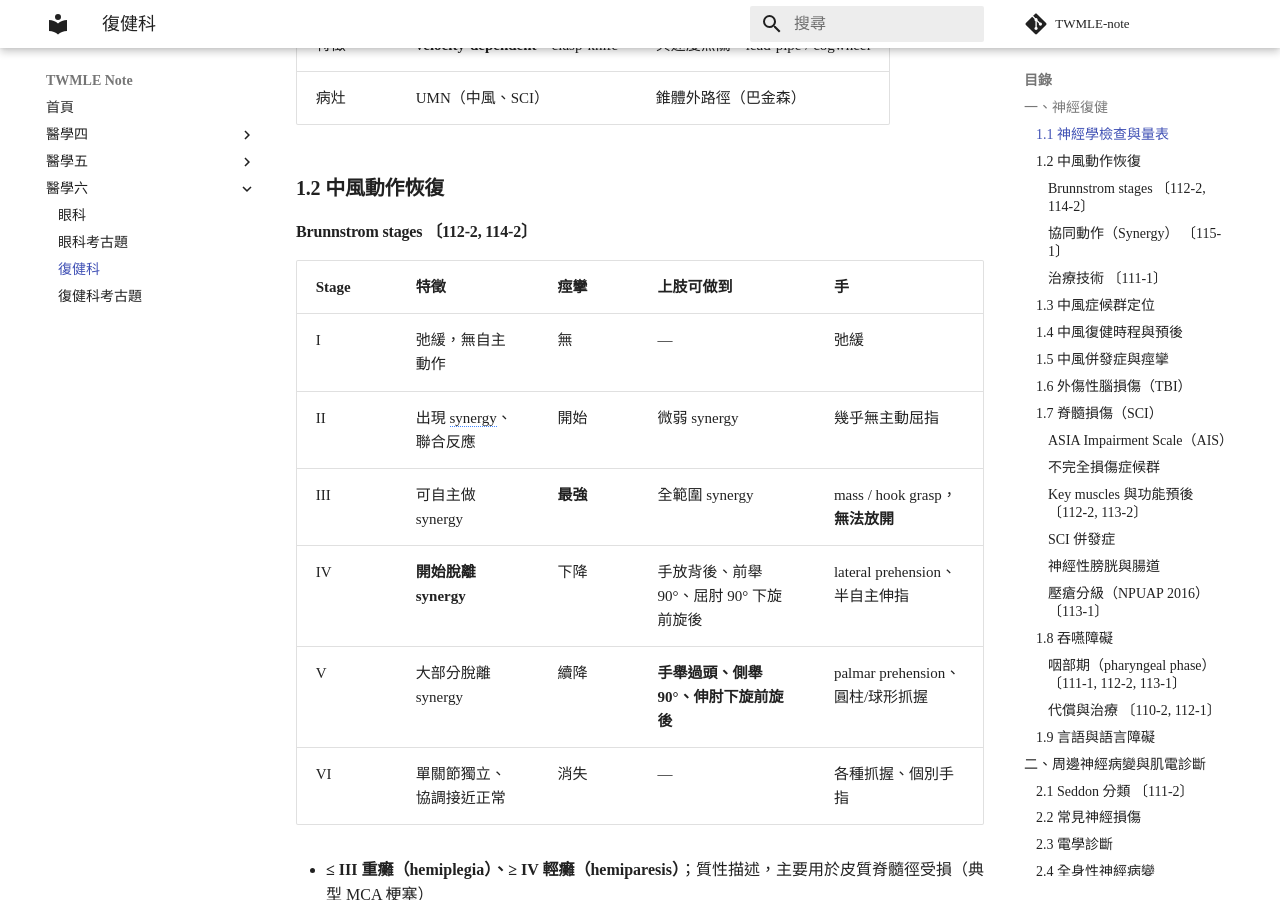
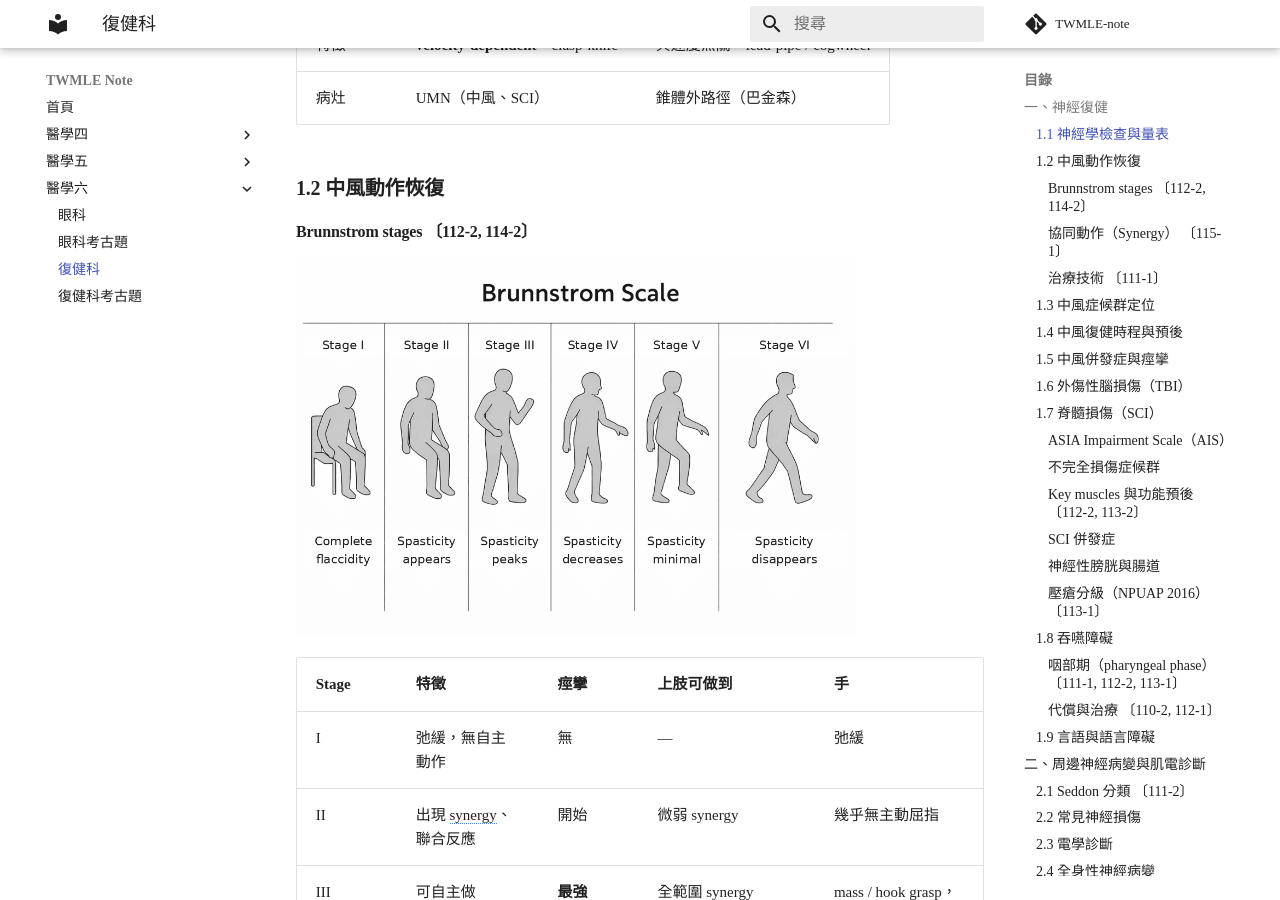
Before and after one commit to HenryChou99/TWMLE-note, an MkDocs documentation site: the page built from docs/醫學六/復健科.md, in a window 1280 px wide and 900 px high, scrolled down 991 px. Built offline with MkDocs 1.6.1 and Material for MkDocs 9.7.7, drawn with Linux system fonts in a browser that asks for light colours; some web fonts are replaced; comment, search, counter and statistics services are not loaded.

Commit message:
復健科：Brunnstrom stages 加入圖示（stage I–VI）
Co-Authored-By: Claude Opus 5.5 <noreply@anthropic.com>
Claude-Session: https://claude.ai/code/session_0114H1CEzq8htksQCaZ8D5qr

```diff
--- a/docs/醫學六/復健科.md
+++ b/docs/醫學六/復健科.md
@@ -30,6 +30,8 @@
 ### 1.2 中風動作恢復
 
 #### **Brunnstrom stages**{ #brunnstrom } 〔112-2, 114-2〕
+
+![Brunnstrom stages I–VI](../assets/brunnstrom.png){ loading=lazy style="max-width:560px;width:100%" }
 
 | Stage | 特徵 | 痙攣 | 上肢可做到 | 手 |
 |---|---|---|---|---|
```
Also changed, not shown: docs/assets/brunnstrom.png (added).
